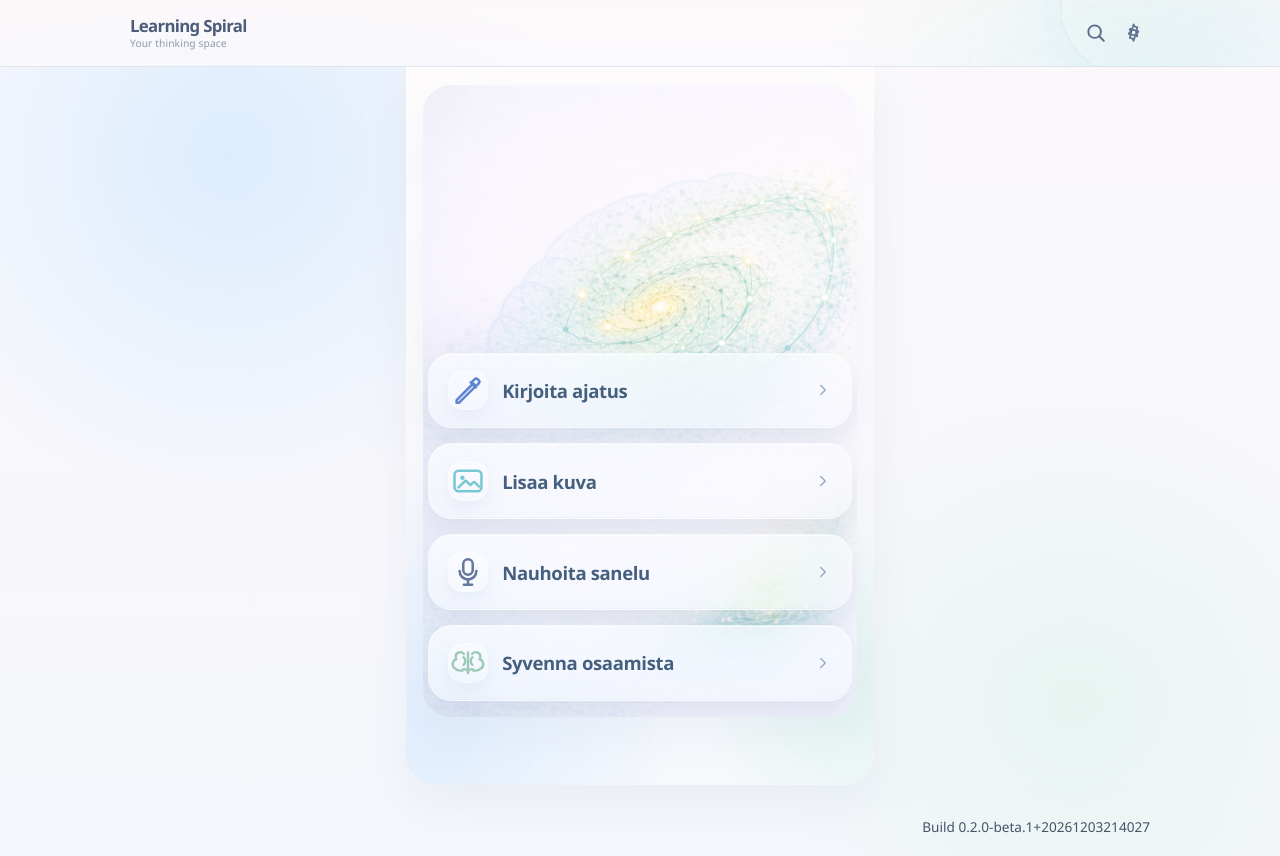
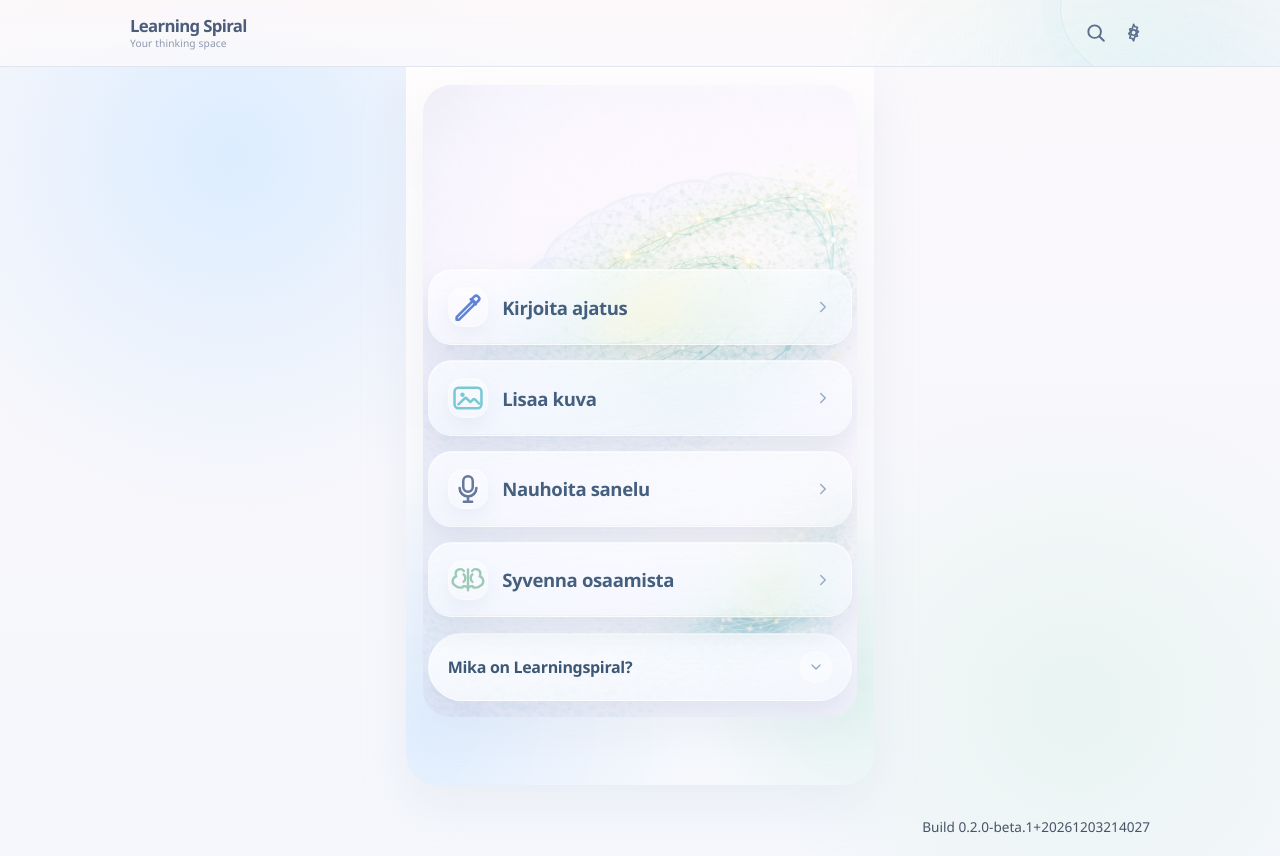
Before and after one commit to heikkikukkonen/learningspiral, a Next.js app: page / in a window 1280 px wide. Built offline with nearby package versions, Linux system fonts and the light colour scheme.

Commit message:
Add homepage vision crawl section

```diff
--- a/app/globals.css
+++ b/app/globals.css
@@ -1878,6 +1878,168 @@ button.danger {
 .home-list {
   display: grid;
   gap: 0.95rem;
+}
+
+.home-story {
+  margin-top: 0.95rem;
+}
+
+.home-story summary::-webkit-details-marker {
+  display: none;
+}
+
+.home-story-toggle {
+  list-style: none;
+  display: flex;
+  align-items: center;
+  justify-content: space-between;
+  gap: 0.9rem;
+  min-height: 68px;
+  padding: 1rem 1.15rem;
+  border-radius: 999px;
+  color: #3e5775;
+  background:
+    linear-gradient(135deg, rgba(255, 255, 255, 0.62), rgba(255, 255, 255, 0.28)),
+    linear-gradient(180deg, rgba(244, 249, 255, 0.72), rgba(231, 240, 249, 0.42));
+  border: 1px solid rgba(255, 255, 255, 0.46);
+  box-shadow:
+    inset 0 1px 0 rgba(255, 255, 255, 0.7),
+    0 14px 28px rgba(145, 163, 190, 0.18);
+  font-weight: 700;
+  letter-spacing: -0.02em;
+  cursor: pointer;
+  transition:
+    transform 0.18s ease,
+    box-shadow 0.18s ease,
+    background 0.18s ease;
+}
+
+.home-story-toggle:hover {
+  transform: translateY(-1px);
+  box-shadow:
+    inset 0 1px 0 rgba(255, 255, 255, 0.76),
+    0 18px 34px rgba(145, 163, 190, 0.2);
+}
+
+.home-story-toggle:focus-visible {
+  outline: 2px solid rgba(91, 162, 193, 0.45);
+  outline-offset: 4px;
+}
+
+.home-story-toggle-icon {
+  display: grid;
+  place-items: center;
+  width: 2rem;
+  height: 2rem;
+  flex: 0 0 2rem;
+  border-radius: 999px;
+  color: #89a4c0;
+  background: rgba(255, 255, 255, 0.38);
+  border: 1px solid rgba(255, 255, 255, 0.34);
+  transition: transform 0.24s ease, color 0.18s ease;
+}
+
+.home-story-toggle-icon svg {
+  width: 1rem;
+  height: 1rem;
+}
+
+.home-story[open] .home-story-toggle-icon {
+  transform: rotate(180deg);
+  color: #57779f;
+}
+
+.home-story-panel {
+  position: relative;
+  margin-top: 0.85rem;
+  min-height: 27rem;
+  overflow: hidden;
+  border-radius: 30px;
+  border: 1px solid rgba(151, 184, 214, 0.32);
+  background:
+    radial-gradient(circle at 50% 12%, rgba(106, 168, 224, 0.18) 0%, rgba(8, 18, 40, 0) 30%),
+    radial-gradient(circle at 20% 20%, rgba(255, 214, 118, 0.12) 0%, rgba(8, 18, 40, 0) 24%),
+    linear-gradient(180deg, #091325 0%, #050b16 50%, #02050c 100%);
+  box-shadow:
+    inset 0 1px 0 rgba(255, 255, 255, 0.06),
+    0 24px 44px rgba(44, 60, 96, 0.24);
+}
+
+.home-story-space,
+.home-story-glow {
+  position: absolute;
+  inset: 0;
+  pointer-events: none;
+}
+
+.home-story-space {
+  background:
+    radial-gradient(circle at 16% 22%, rgba(255, 255, 255, 0.82) 0 1px, transparent 1.8px),
+    radial-gradient(circle at 72% 18%, rgba(255, 255, 255, 0.58) 0 1px, transparent 1.7px),
+    radial-gradient(circle at 84% 34%, rgba(255, 255, 255, 0.78) 0 1.2px, transparent 2px),
+    radial-gradient(circle at 26% 42%, rgba(255, 255, 255, 0.62) 0 1px, transparent 1.6px),
+    radial-gradient(circle at 64% 58%, rgba(255, 255, 255, 0.56) 0 1px, transparent 1.7px),
+    radial-gradient(circle at 18% 76%, rgba(255, 255, 255, 0.66) 0 1.2px, transparent 2px),
+    radial-gradient(circle at 78% 82%, rgba(255, 255, 255, 0.52) 0 1px, transparent 1.7px);
+  opacity: 0.95;
+}
+
+.home-story-glow {
+  background:
+    linear-gradient(180deg, rgba(255, 232, 160, 0.12), rgba(255, 232, 160, 0) 18%),
+    linear-gradient(0deg, rgba(1, 3, 9, 0.96), rgba(1, 3, 9, 0.24) 28%, rgba(1, 3, 9, 0) 44%);
+}
+
+.home-story-crawl {
+  position: absolute;
+  left: 50%;
+  bottom: -56%;
+  width: min(78%, 30rem);
+  display: grid;
+  gap: 1.4rem;
+  color: #ffd978;
+  text-align: center;
+  text-shadow: 0 0 14px rgba(255, 211, 105, 0.18);
+  transform-origin: 50% 100%;
+  transform: translateX(-50%) rotateX(66deg);
+  animation: home-story-crawl 38s linear infinite;
+}
+
+.home-story-kicker {
+  margin: 0;
+  font-size: 0.88rem;
+  font-weight: 700;
+  letter-spacing: 0.28em;
+  text-transform: uppercase;
+  color: #b9d9ff;
+}
+
+.home-story-crawl h2 {
+  margin: 0;
+  font-size: clamp(1.8rem, 5vw, 2.5rem);
+  line-height: 1.02;
+  letter-spacing: -0.04em;
+}
+
+.home-story-crawl p {
+  margin: 0;
+  font-size: 1.04rem;
+  line-height: 1.7;
+  font-weight: 600;
+}
+
+.home-story-crawl strong {
+  color: #fff3c6;
+}
+
+@keyframes home-story-crawl {
+  0% {
+    transform: translateX(-50%) rotateX(66deg) translateY(0);
+  }
+
+  100% {
+    transform: translateX(-50%) rotateX(66deg) translateY(-112rem);
+  }
 }
 
 .home-list-card {
@@ -2158,4 +2320,25 @@ button.danger {
     margin-top: -9.5rem;
   }
 
-}
+  .home-story-toggle {
+    min-height: 64px;
+    padding: 0.95rem 1rem;
+  }
+
+  .home-story-panel {
+    min-height: 24rem;
+    border-radius: 24px;
+  }
+
+  .home-story-crawl {
+    width: min(82%, 24rem);
+    bottom: -72%;
+    gap: 1.2rem;
+  }
+
+  .home-story-crawl p {
+    font-size: 0.96rem;
+    line-height: 1.58;
+  }
+
+}
--- a/app/page.tsx
+++ b/app/page.tsx
@@ -24,6 +24,29 @@ const homeActions = [
     href: "/review",
     accent: "mint",
     icon: "brain"
+  }
+] as const;
+
+const crawlSections = [
+  {
+    lead: "Learningspiral ei ole vain paikka tallettaa muistiinpanoja.",
+    body:
+      "Se on yritys rakentaa ihmiselle oma oppimisen kierre, jossa ideat eivat katoa vaan palaavat oikeaan aikaan takaisin ajatteluun."
+  },
+  {
+    lead: "Kun oivallus kirjasta, keskustelusta tai omasta havainnosta saadaan talteen helposti, AI voi jalostaa sen muistettavaksi ja kayttoon sopivaksi.",
+    body:
+      "Silloin uusi tieto ei korvaa vanhaa, vaan tarttuu siihen kiinni ja kasvattaa ymmarrysta kerros kerrokselta."
+  },
+  {
+    lead: "Paivittainen kertaus tekee oppimisesta aktiivista.",
+    body:
+      "Palvelu auttaa palaamaan aiempiin ajatuksiin, muodostamaan yhteyksia niiden valille ja muuttamaan lukemisen, kuulemisen ja kokemisen todelliseksi osaamiseksi."
+  },
+  {
+    lead: "Iso idea on yksinkertainen:",
+    body:
+      "jos jokaisella olisi oma jatkuvasti vahvistuva oppimishistoria, me emme vain muistaisi enemman. Me ajattelisimme paremmin, soveltaisimme rohkeammin ja ottaisimme seuraavan askeleen nopeammin."
   }
 ] as const;
 
@@ -147,6 +170,29 @@ export default function HomePage() {
                 </Link>
               ))}
             </div>
+            <details className="home-story" name="home-story">
+              <summary className="home-story-toggle">
+                <span>Mika on Learningspiral?</span>
+                <span className="home-story-toggle-icon" aria-hidden="true">
+                  <svg viewBox="0 0 24 24">
+                    <path d="M6 9l6 6 6-6" fill="none" stroke="currentColor" strokeLinecap="round" strokeLinejoin="round" strokeWidth="1.8" />
+                  </svg>
+                </span>
+              </summary>
+              <div className="home-story-panel">
+                <div className="home-story-space" aria-hidden="true" />
+                <div className="home-story-glow" aria-hidden="true" />
+                <div className="home-story-crawl">
+                  <p className="home-story-kicker">Learning Spiral</p>
+                  <h2>Oman ajattelun kasvava rata</h2>
+                  {crawlSections.map((section) => (
+                    <p key={section.lead}>
+                      <strong>{section.lead}</strong> {section.body}
+                    </p>
+                  ))}
+                </div>
+              </div>
+            </details>
           </div>
         </div>
       </div>
```
